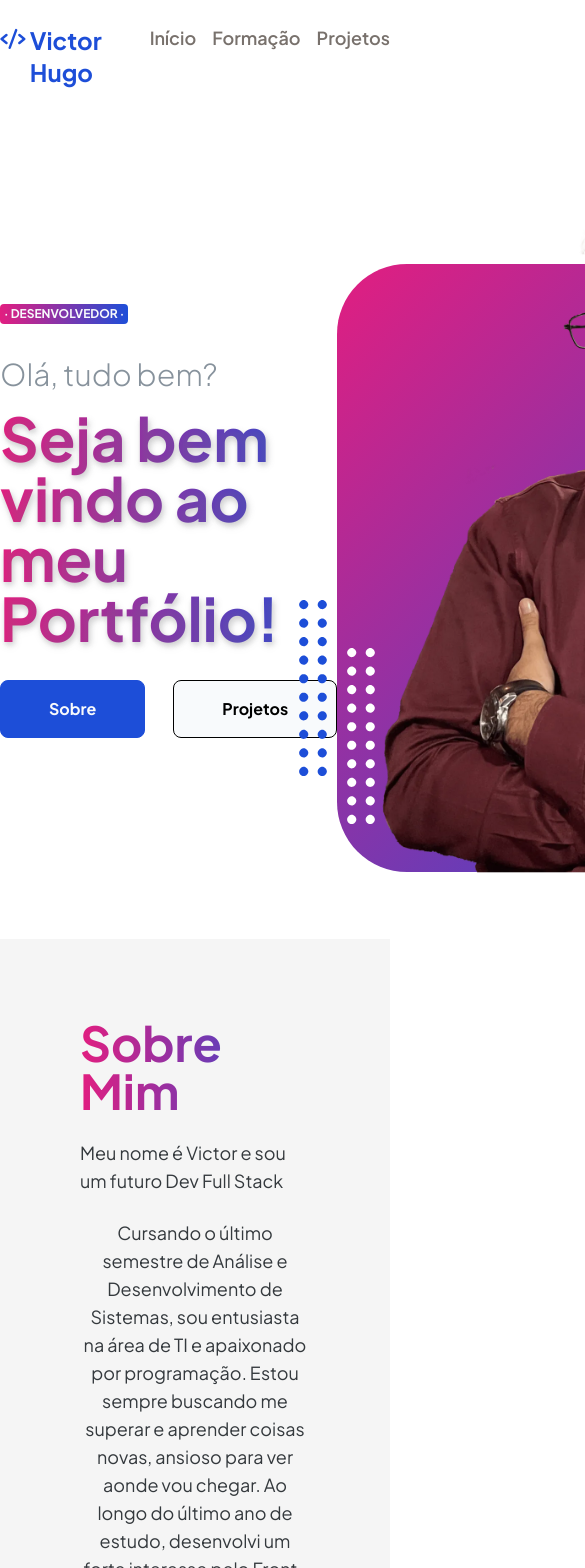
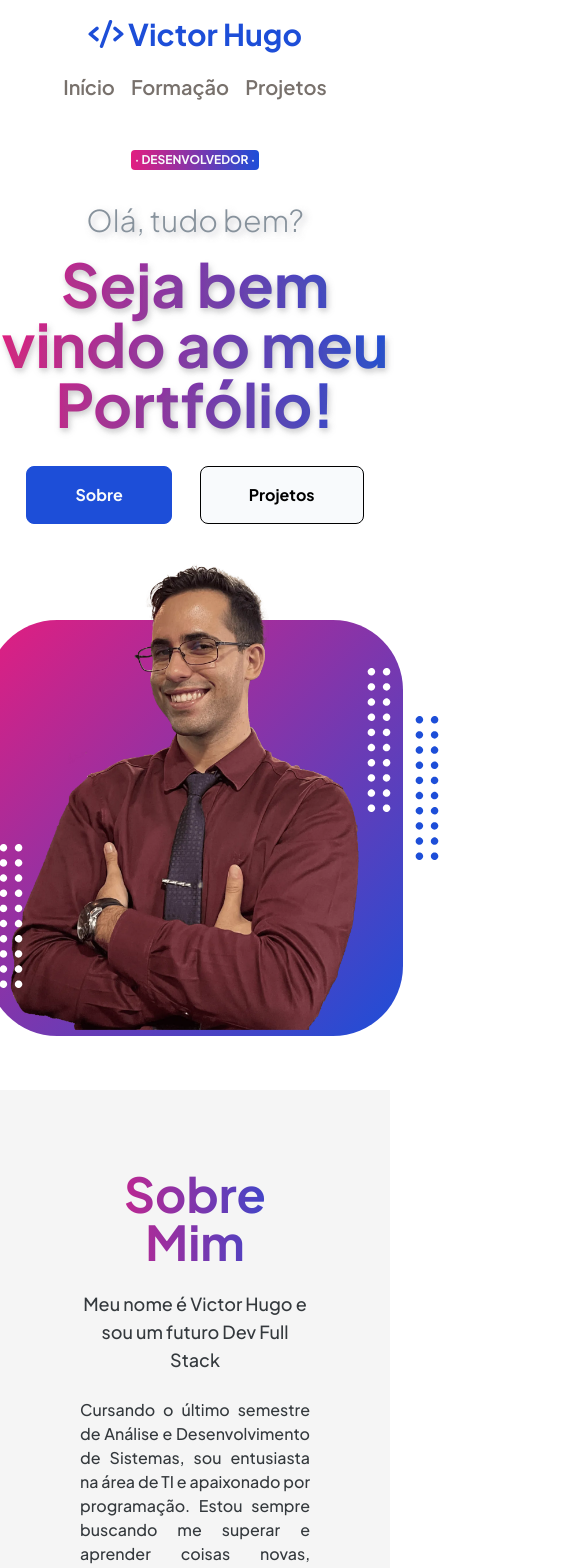
Before and after one commit to viitones/potfolio-react, a React (Vite) app: page / in a window 390 px wide. Shown: the top 1568 px of the page, 585 px wide, since content can reach past the window. Built offline with nearby package versions, Linux system fonts and the light colour scheme.

Commit message:
página principal concluida

```diff
--- a/src/app.tsx
+++ b/src/app.tsx
@@ -9,7 +9,7 @@ export function App() {
     <>
       <Header />
 
-      <main className='mt-44'>
+      <main className='mt-8 sm:mt-16 lg:mt-44 2xl:mt-44'>
         <Apresentacao />
       </main>
 
--- a/src/components/Apresentacao.tsx
+++ b/src/components/Apresentacao.tsx
@@ -4,15 +4,15 @@ import DotsAz from '../assets/dot2.svg';
 
 export function Apresentacao (){
   return (
-    <section className='max-w-7xl mx-auto h-[80vh]'>
-      <div className='flex justify-evenly '>
-        <div className='my-10 flex flex-col gap-8'>
+    <section className='max-w-7xl mx-auto h-svh lg:h-[80vh]'>
+      <div className='flex flex-col items-center justify-center text-center lg:text-left 2xl:text-left lg:flex-row lg:justify-evenly '>
+        <div className='flex flex-col items-center justify-center lg:justify-normal lg:items-start 2xl:justify-normal 2xl:items-start gap-8 mb-24'>
           <span className='max-w-max font-bold text-xs text-branco bg-gradient-to-l rounded px-1 py-[2px] from-azul to-rosa'>
             · DESENVOLVEDOR ·
           </span>
 
           <div className="flex flex-col gap-4">
-            <p className=' text-cinzaP text-3xl font-light brightness-125'>
+            <p className=' text-cinzaP text-3xl font-light text-shadow shadow-zinc-500/50 brightness-125'>
               Olá, tudo bem?
             </p>
 
@@ -25,13 +25,13 @@ export function Apresentacao (){
           </div>
         </div>
 
-        <div className='max-w-lg'>
-          <div className='relative bg-gradient-to-tl from-azul to-rosa size-[38rem]  rounded-[70px] '>
+        <div className='max-w-lg lg:ml-12'>
+          <div className='relative bg-gradient-to-tl from-azul to-rosa size-[26rem] lg:size-[28rem] 2xl:size-[36rem] rounded-[70px] '>
             <img className='absolute bottom-5 -translate-x-6 scale-105 pointer-events-none' src={eu} alt="Victor Hugo" />
-            <img className='absolute -right-16 top-12 size-44' src={DotsBr} alt="" />
-            <img className='absolute -right-28 top-24 size-44' src={DotsAz} alt="" />
-            <img className='absolute -left-16 bottom-12 size-44' src={DotsBr} alt="" />
-            <img className='absolute -left-28 bottom-24 size-44' src={DotsAz} alt="" />
+            <img className='absolute -right-12 2xl:-right-16 top-12 size-36 2xl:size-44' src={DotsBr} alt="" />
+            <img className='absolute -right-24 2xl:-right-28 top-24 size-36 2xl:size-44' src={DotsAz} alt="" />
+            <img className='absolute -left-12 2xl:-left-16 bottom-12 size-36 2xl:size-44' src={DotsBr} alt="" />
+            <img className='absolute -left-24 2xl:-left-28 bottom-24 size-36 2xl:size-44' src={DotsAz} alt="" />
           </div>
         </div>
       </div>
--- a/src/components/Footer.tsx
+++ b/src/components/Footer.tsx
@@ -2,18 +2,18 @@ import "./links.css"
 
 export function Footer (){
   return(
-    <footer className="bg-cinzaFooter p-20">
+    <footer className="bg-cinzaFooter p-20 mt-24 lg:mt-0">
       <div className="max-w-7xl mx-auto flex flex-col gap-6 justify-center items-center">
-        <h2 className="text-5xl font-bold bg-gradient-to-l from-azul to-rosa bg-clip-text text-transparent">Sobre Mim</h2>
-        <h3 className="text-lg text-cinzaApr">Meu nome é Victor e sou um futuro Dev Full Stack</h3>
-        <p className="text-center text-lg text-cinzaApr">Cursando o último semestre de Análise e Desenvolvimento de Sistemas, sou entusiasta na área de TI e apaixonado por programação. Estou sempre buscando me superar e aprender coisas novas, ansioso para ver aonde vou chegar. Ao longo do último ano de estudo, desenvolvi um forte interesse pelo Front-End, criando uma base sólida com HTML5 e CSS3. Agora, busco aperfeiçoamento com JavaScript e ReactJS, além de possuir conhecimento em outras linguagens relacionadas ao Back-End, como PHP, SQL e NodeJS. Além dos conhecimentos técnicos, sou comunicativo, focado em resolver problemas, trabalho bem de forma independente e aprecio um ótimo trabalho em equipe, sempre disposto a aprender coisas novas.</p>
+        <h2 className="text-5xl font-bold text-center bg-gradient-to-l from-azul to-rosa bg-clip-text text-transparent">Sobre Mim</h2>
+        <h3 className="text-lg font-medium text-center text-cinzaApr">Meu nome é Victor Hugo e sou um futuro Dev Full Stack</h3>
+        <p className="text-justify text-base font-medium text-cinzaApr">Cursando o último semestre de Análise e Desenvolvimento de Sistemas, sou entusiasta na área de TI e apaixonado por programação. Estou sempre buscando me superar e aprender coisas novas, ansioso para ver aonde vou chegar. Ao longo do último ano de estudo, desenvolvi um forte interesse pelo Front-End, criando uma base sólida com HTML5 e CSS3. Agora, busco aperfeiçoamento com JavaScript e ReactJS, além de possuir conhecimento em outras linguagens relacionadas ao Back-End, como PHP, SQL e NodeJS. Além dos conhecimentos técnicos, sou comunicativo, focado em resolver problemas, trabalho bem de forma independente e aprecio um ótimo trabalho em equipe, sempre disposto a aprender coisas novas.</p>
 
         <div className="flex gap-5">
-          <a className="mask1 bg-gradient-to-l from-azul to-rosa size-12">
+          <a href="https://www.linkedin.com/in/victor-hugo-s-martins-7b575716a/" target="_blanc" className="mask1 bg-gradient-to-l from-azul to-rosa size-9">
           </a>
-          <a className="mask2 bg-gradient-to-l from-azul to-rosa size-12">
+          <a href="https://github.com/viitones" target="_blanc" className="mask2 bg-gradient-to-l from-azul to-rosa size-9">
           </a>
-          <a className="mask3 bg-gradient-to-l from-azul to-rosa size-12">
+          <a href="https://wa.me/5561991967710" target="_blanc" className="mask3 bg-gradient-to-l from-azul to-rosa size-9">
           </a>
         </div>
       </div>
--- a/src/components/Header.tsx
+++ b/src/components/Header.tsx
@@ -2,16 +2,18 @@ import { Code } from "@phosphor-icons/react";
 
 export function Header () {
   return (
-    <header className='mx-auto max-w-7xl flex justify-between my-6 '>
-      <div className='flex gap-1 text-2xl font-bold text-azul'>
-        <Code weight="bold" className='text-3xl' />
-        Victor Hugo
+    <header className='w-full py-4'>
+      <div className="w-full max-w-lg px-5 sm:max-w-3xl lg:max-w-7xl lg:px-10 mx-auto sm:flex justify-center sm:justify-between items-center flex-wrap">
+        <div className='flex items-center justify-center gap-1 text-2xl font-bold text-azul'>
+          <Code weight="bold" className='text-4xl mb-3' />
+          <p className='text-3xl mb-3'>Victor Hugo</p>
+        </div>
+        <nav className='flex items-center justify-center gap-4 mt-2 sm:mt-0 text-[20px] sm:text-lg font-semibold text-cinzaNav'>
+          <a className="hover:text-cinzaNavHover" href="#">Início</a>
+          <a className="hover:text-cinzaNavHover" href="#">Formação</a>
+          <a className="hover:text-cinzaNavHover" href="#">Projetos</a>
+        </nav>
       </div>
-      <nav className='flex gap-4 text-lg font-semibold text-cinzaNav'>
-        <a className="hover:text-cinzaNavHover" href="#">Início</a>
-        <a className="hover:text-cinzaNavHover" href="#">Formação</a>
-        <a className="hover:text-cinzaNavHover" href="#">Projetos</a>
-      </nav>
     </header>
   )
 }
```
